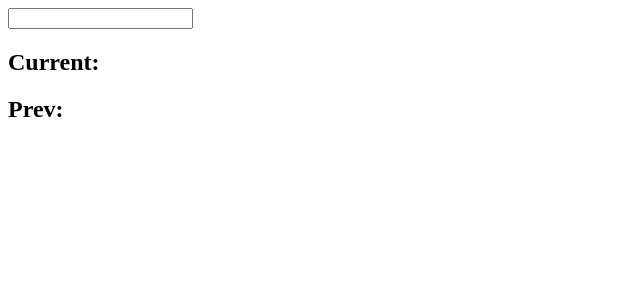
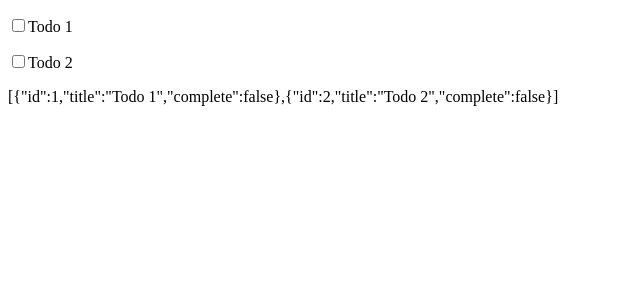
Before and after one commit to rasheedat1428/Lesson, a React (Create React App) app: page / in a window 1280 px wide. Shown: the top 300 px of the page, without its empty margins (0-640 px from the left). Built offline with nearby package versions, Linux system fonts and the light colour scheme.

Commit message:
customUseReduce

```diff
--- a/src/App.js
+++ b/src/App.js
@@ -3,12 +3,13 @@
 import './App.css';
 import CustomUseContext2 from './hooks/CustomUseContext2';
 import CustomUseContext3 from './hooks/CustomUseContext3';
+import CustomUseReducer from './hooks/CustomUseReducer';
 import CustomUseRef from './hooks/CustomUseRef';
 
 function App() {
   return (
     <div>
-    <CustomUseRef />
+    <CustomUseReducer />
     </div>
   );
 };
--- /dev/null
+++ b/src/hooks/CustomUseReducer.jsx
@@ -0,0 +1,55 @@
+import React,{useReducer, useState} from 'react'
+const initialState = [
+    {
+      id: 1,
+      title: "Todo 1",
+      complete: false,
+    },
+    {
+      id: 2,
+      title: "Todo 2",
+      complete: false,
+    },
+  ];
+
+const reducer = (state, action) => {
+    switch(action.type) {
+        case "COMPLETE": {
+            return state.map((todo) => {
+                if (todo.id===action.id) {
+                    return {...todo, complete: !todo.complete}
+                }
+                else {
+                    return todo;
+                }
+            })
+
+        }
+    }
+}
+
+
+
+const CustomUseReducer = () => {
+    const [todos, dispatch] = useReducer(reducer, initialState)
+
+    const handle = (todo)=> {
+        dispatch({type: "COMPLETE", id: todo.id});
+    }
+    return (
+    <div>
+   {todos.map((todo) => (<p key={todo.id}>
+    <label>
+        <input type="checkbox"
+        checked={todo.complete}
+        onChange={()=>handle(todo)} />
+        {todo.title}
+    </label>
+   </p>))}
+    {JSON.stringify(todos)}
+
+    </div>
+  )
+}
+
+export default CustomUseReducer;
```
